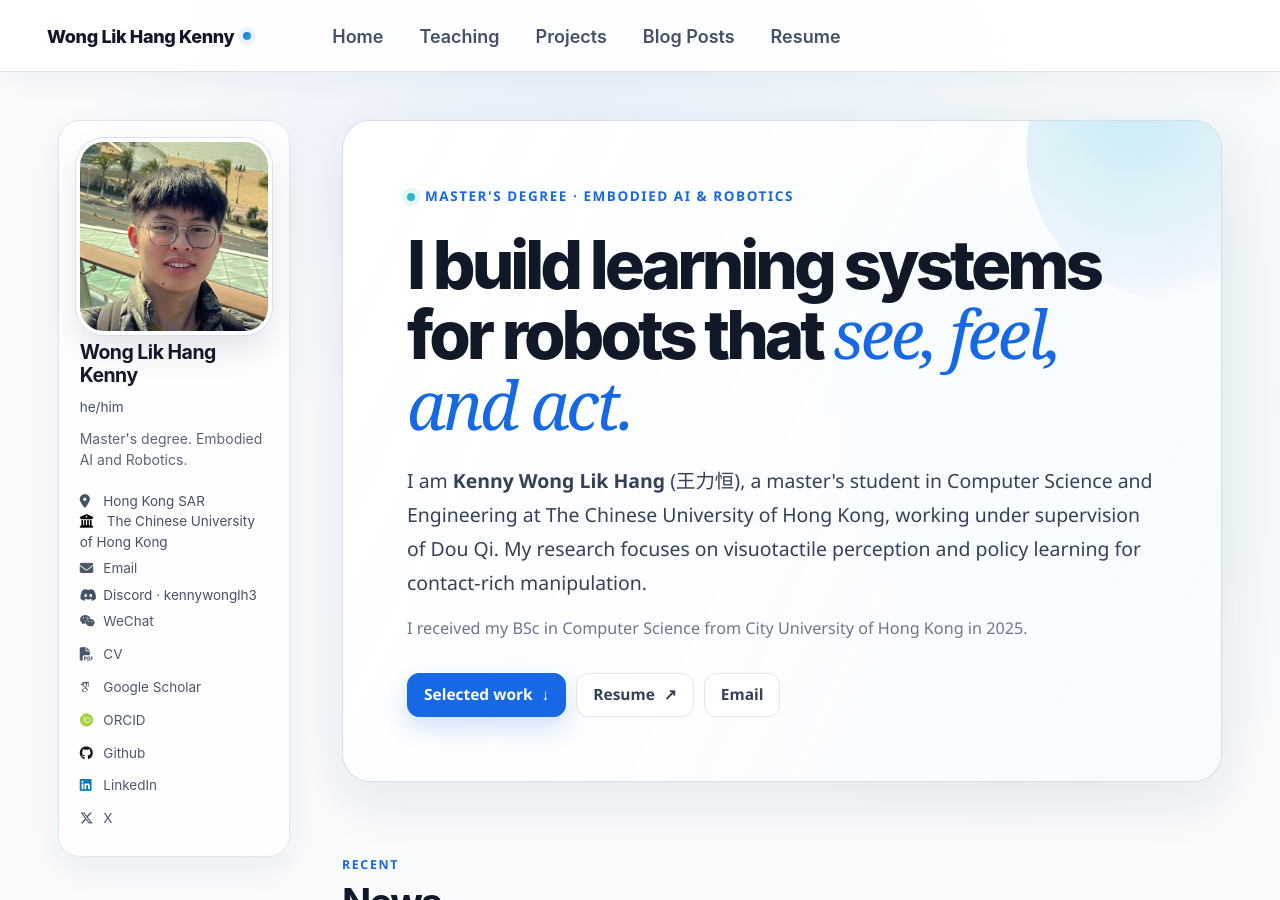
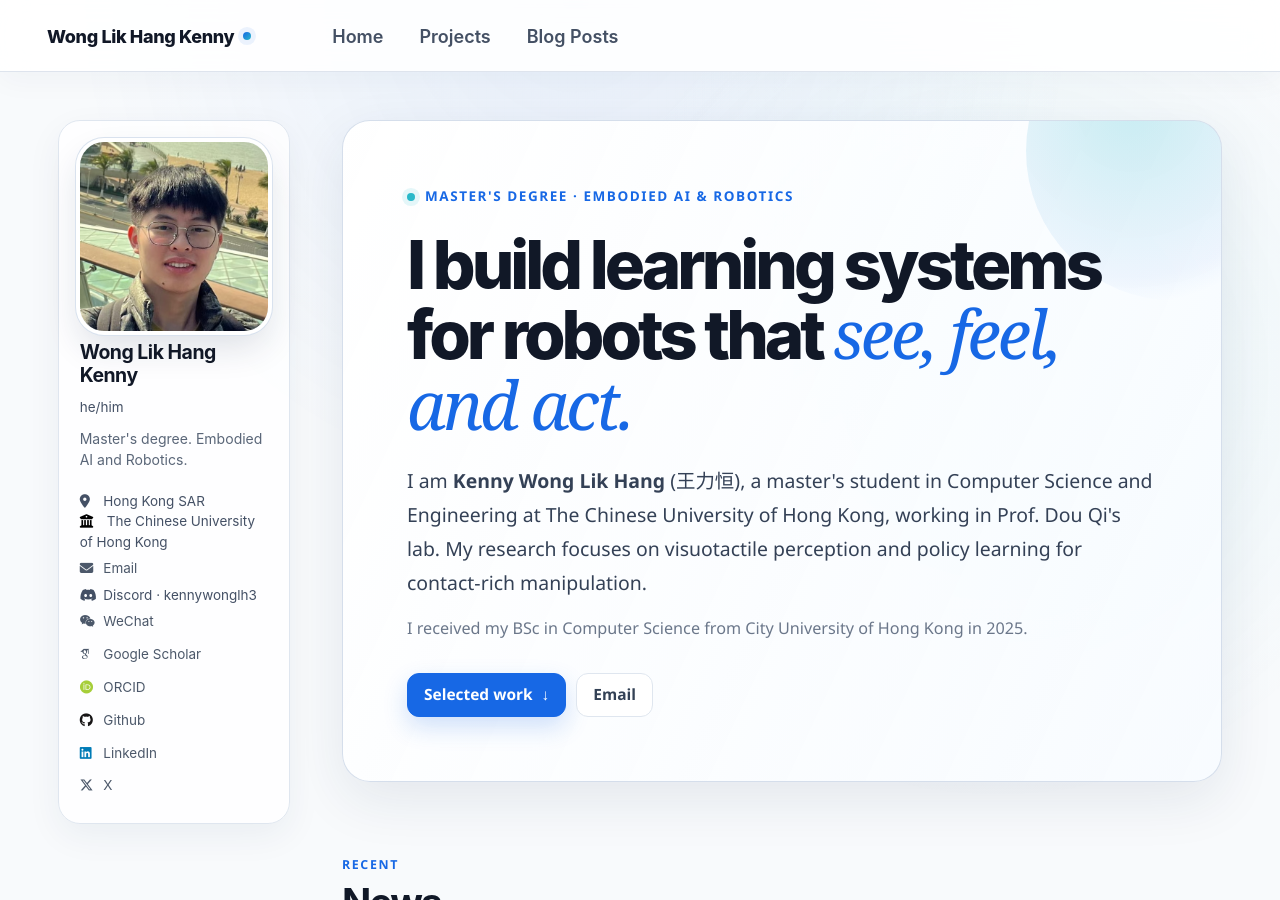
Before and after one commit to Kenn3o3/Kenn3o3.github.io, a Jekyll site: the page built from _pages/about.md, in a window 1280 px wide and 900 px high. Built offline with Jekyll 4.4.1, drawn with Linux system fonts in a browser that asks for light colours; some web fonts are replaced; some of the changed text lies outside the part shown.

Commit message:
Remove Resume and Teaching from the site and update the lab wording.
Co-authored-by: Cursor <cursoragent@cursor.com>

```diff
--- a/_config.yml
+++ b/_config.yml
@@ -26,7 +26,7 @@ author:
   pronouns         : "he/him"
   bio              : "Master's degree. Embodied AI and Robotics."
   discord          : "kennywonglh3"
-  cv               : "/files/resume.pdf"
+  cv               : # URL
   location         : "Hong Kong SAR"
   employer         : "The Chinese University of Hong Kong"
   uri              : # URL
--- a/_includes/footer.html
+++ b/_includes/footer.html
@@ -6,6 +6,5 @@
     <a href="mailto:{{ site.author.email }}">Email</a>
     {% if site.author.github %}<a href="https://github.com/{{ site.author.github }}">GitHub</a>{% endif %}
     {% if site.author.googlescholar %}<a href="{{ site.author.googlescholar }}">Google Scholar</a>{% endif %}
-    <a href="{{ '/files/resume.pdf' | relative_url }}">Resume</a>
   </nav>
 </div>
--- a/_pages/about.md
+++ b/_pages/about.md
@@ -10,11 +10,10 @@ redirect_from:
 <section class="home-hero" aria-labelledby="home-title">
   <p class="home-kicker"><span aria-hidden="true"></span>Master's degree · Embodied AI &amp; Robotics</p>
   <h1 id="home-title">I build learning systems for robots that <em>see, feel, and act.</em></h1>
-  <p class="home-lead">I am <strong>Kenny Wong Lik Hang</strong> (王力恒), a master's student in Computer Science and Engineering at The Chinese University of Hong Kong, working under supervision of Dou Qi. My research focuses on visuotactile perception and policy learning for contact-rich manipulation.</p>
+  <p class="home-lead">I am <strong>Kenny Wong Lik Hang</strong> (王力恒), a master's student in Computer Science and Engineering at The Chinese University of Hong Kong, working in Prof. Dou Qi's lab. My research focuses on visuotactile perception and policy learning for contact-rich manipulation.</p>
   <p class="home-background">I received my BSc in Computer Science from City University of Hong Kong in 2025.</p>
   <div class="home-actions">
     <a class="home-button home-button--primary" href="#selected-work">Selected work <span aria-hidden="true">↓</span></a>
-    <a class="home-button" href="/files/resume.pdf">Resume <span aria-hidden="true">↗</span></a>
     <a class="home-button" href="mailto:klhwong3@outlook.com">Email</a>
   </div>
 </section>
@@ -106,18 +105,3 @@ redirect_from:
   <p>When I step away from research, my interests are sports, music, and exploring.</p>
   <div class="interest-tags"><span>Sports</span><span>Music</span><span>Exploring</span></div>
 </section>
-
-<div class="home-section-heading">
-  <div><p>Academic service</p><h2>Teaching</h2></div>
-</div>
-
-<ul class="teaching-list">
-{% assign teaching_items = site.teaching | sort: 'date' | reverse %}
-{% for item in teaching_items %}
-  <li>
-    <a class="teaching-title" href="{{ item.url | relative_url }}">{{ item.title }}</a>
-    <div class="teaching-meta">{{ item.type }} · {{ item.venue }} · {{ item.date | date: "%b %Y" }}</div>
-    {% if item.excerpt %}<p class="teaching-excerpt">{{ item.excerpt }}</p>{% endif %}
-  </li>
-{% endfor %}
-</ul>
```
Also changed, not shown: _data/navigation.yml (+0 -9 lines).
